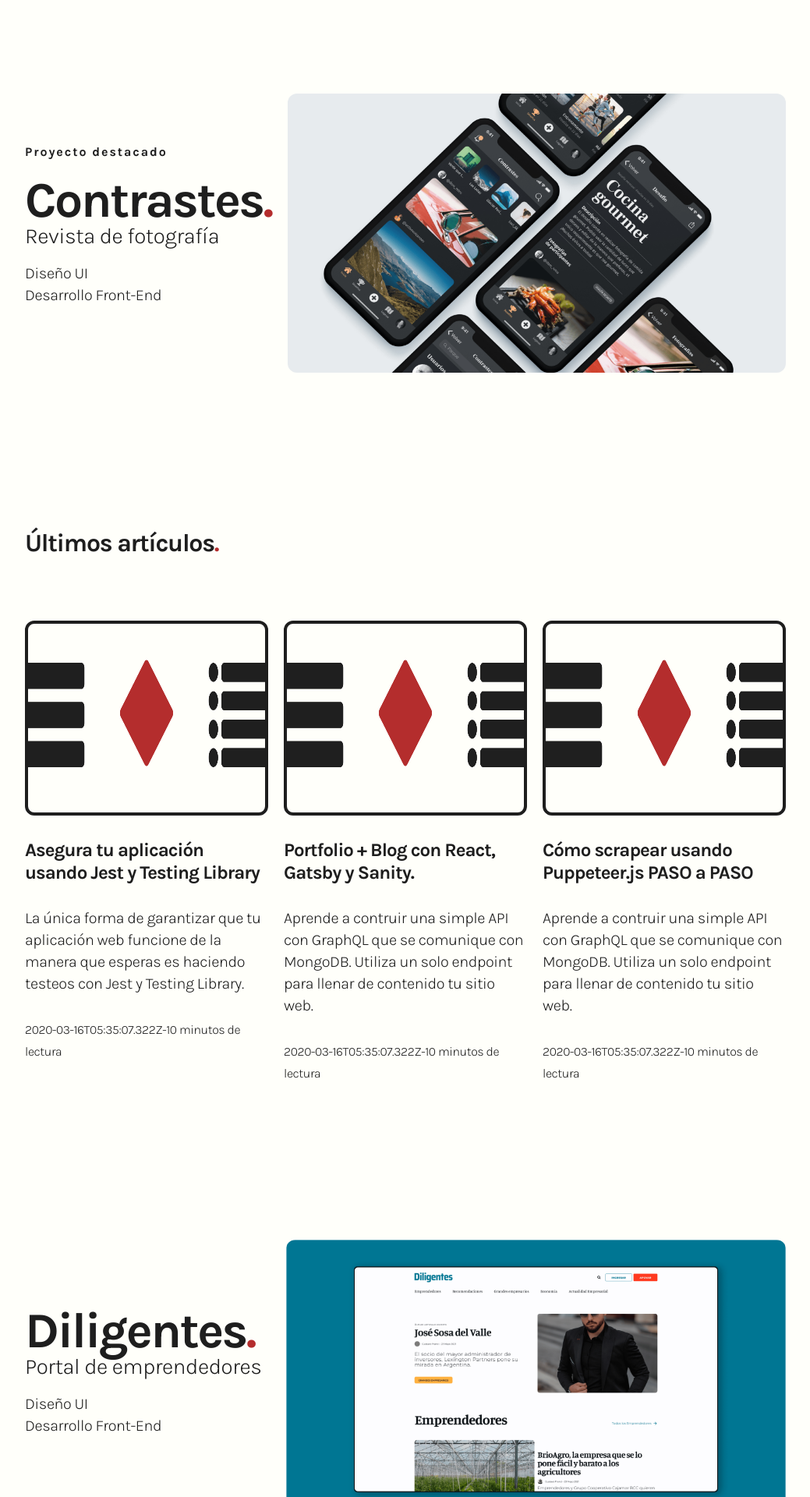
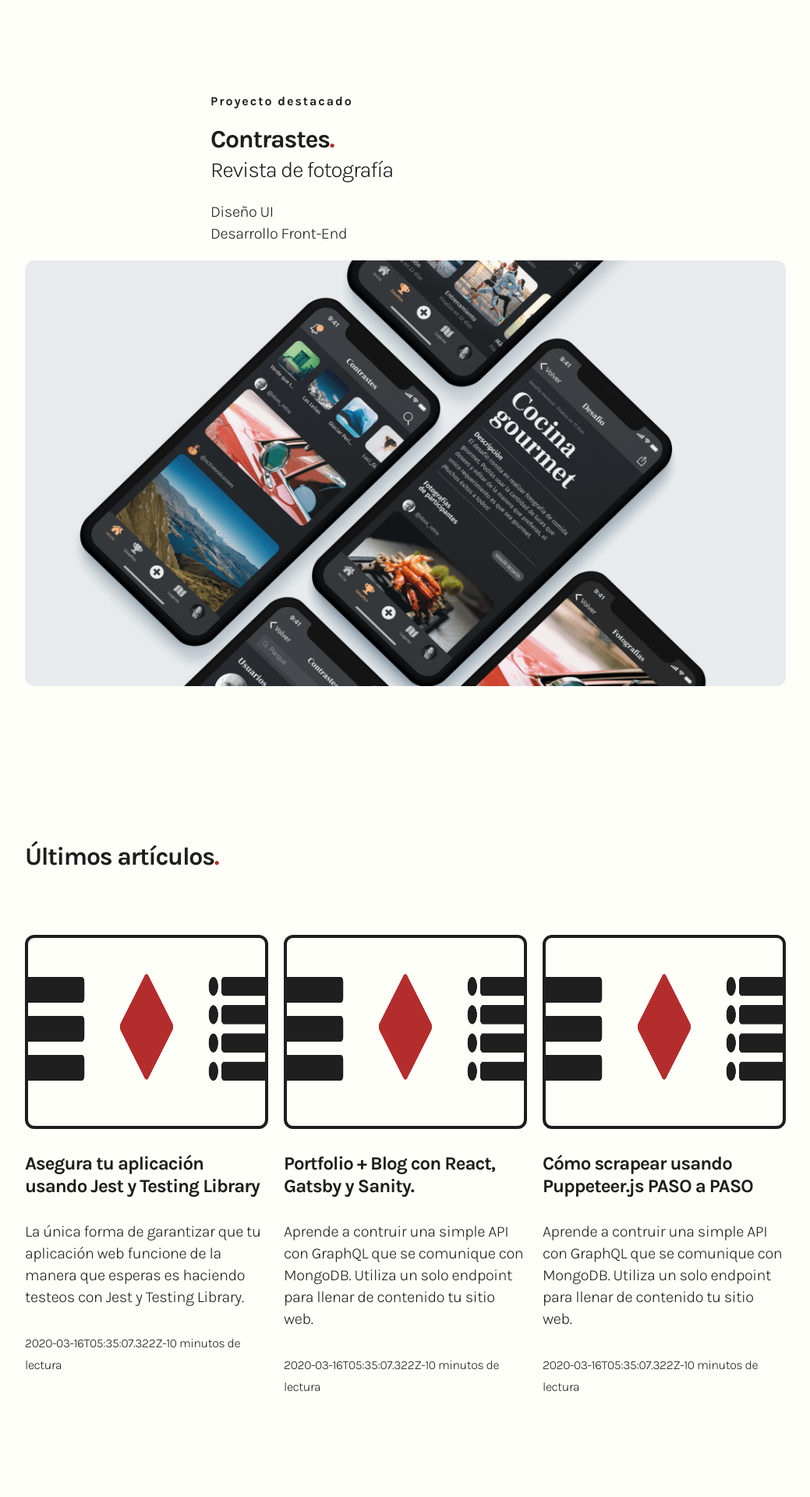
Before and after one commit to alotama/alotama-portfolio, a Next.js app: page / in a window 1280 px wide. Shown: the part 680-2600 px from the top of the page at 78% size, without its empty margins (120-1159 px from the left). Built offline with nearby package versions, Linux system fonts and the light colour scheme.

Commit message:
fix compact status on projectClustter

```diff
--- a/pages/index.js
+++ b/pages/index.js
@@ -37,7 +37,7 @@ function Home({ lastPosts, featuredProject, projects }) {
       </section>
       {featuredProject && (
         <ProjectCluster
-          compact={!isDesktop ? true : false}
+          compact={isDesktop ? true : false}
           featured={true}
           title={featuredProject.title}
           subtitle={featuredProject.tagline}
@@ -65,7 +65,7 @@ function Home({ lastPosts, featuredProject, projects }) {
       {projects && projects.map((project, index) => (
         <ProjectCluster
           key={`${project.title}-${index}`}
-          compact={!isDesktop ? true : false}
+          compact={isDesktop ? true : false}
           title={project.title}
           subtitle={project.tagline}
           imageSrc={project.coverImage}
--- a/pages/proyectos/[slug]/index.js
+++ b/pages/proyectos/[slug]/index.js
@@ -78,7 +78,7 @@ const ProjectPage = ({ title, tagline, description, content, slug, services, dev
       </section>
       <section className={styles.caseStudy_final}>
         <ProjectCluster
-          compact={!isDesktop ? true : false}
+          compact={isDesktop ? true : false}
           title={next.title}
           subtitle={next.tagline}
           slug={next.slug}
--- a/pages/sobre-mi/index.js
+++ b/pages/sobre-mi/index.js
@@ -59,7 +59,7 @@ const AboutPage = () => {
         </ul>
         <ProjectCluster
           featured={true}
-          compact={!isDesktop ? true : false}
+          compact={isDesktop ? true : false}
           title={'Redlines'}
           subtitle={'Connecting the dots'}
           imageSrc={'/projects/redlines/portada.png'}
--- a/styles/general.scss
+++ b/styles/general.scss
@@ -12,7 +12,7 @@ html, body {
   letter-spacing: -0.02em;
   @include media-breakpoint-up(768px){
     padding: 0;
-    font-size: 1.25em;
+    font-size: 125%;
     line-height: 1.4;
   }
 }
```
